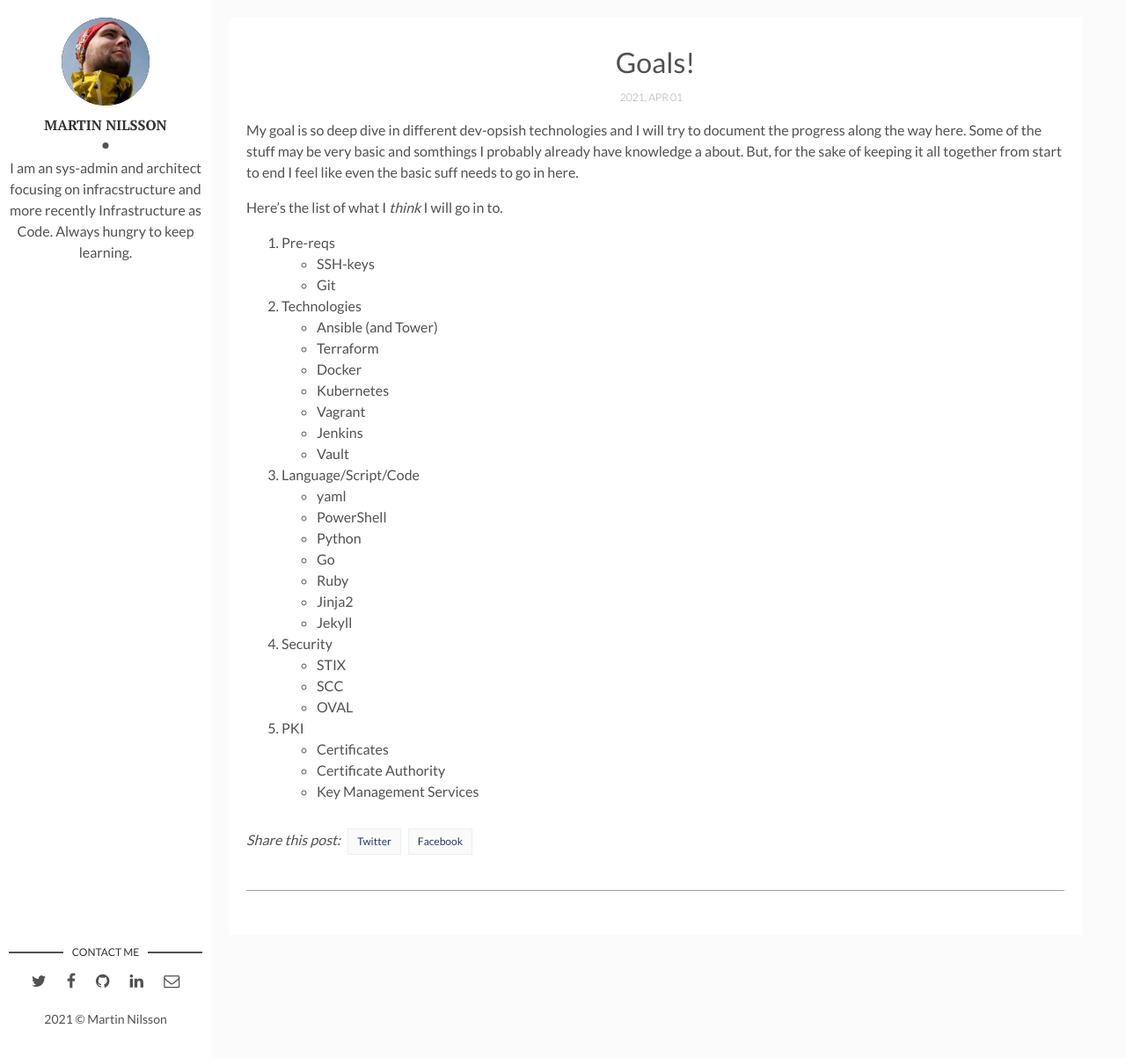
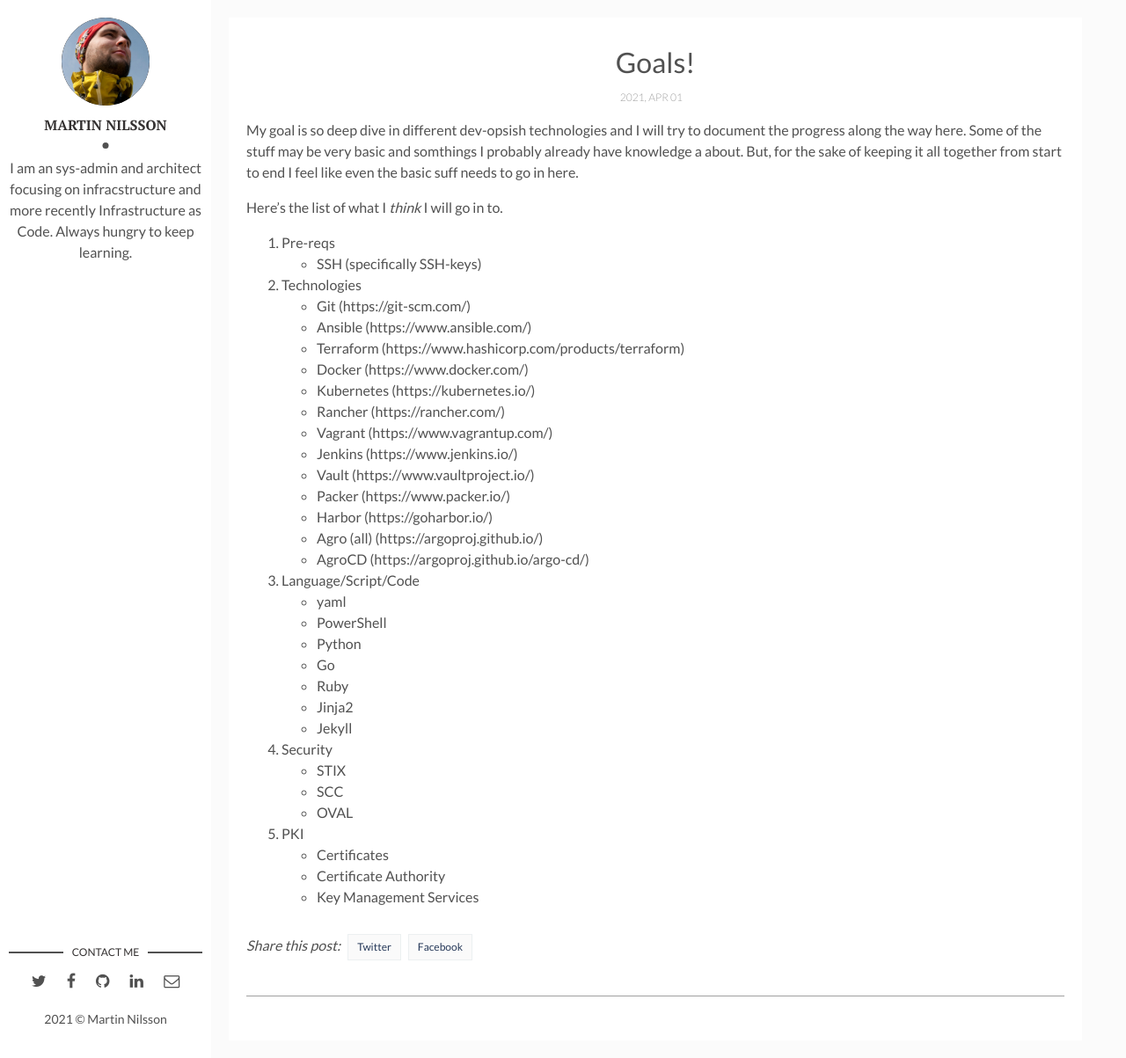
Before and after one commit to mytsk/my-development, a Jekyll site: the page built from _posts/2021-04-02-First-post-and-goals.markdown, in a window 1280 px wide and 1203 px high. Shown: the whole window at 88% size. Built offline with Jekyll 4.4.1, drawn with Linux system fonts in a browser that asks for light colours; comment, search, counter and statistics services are not loaded.

Commit message:
updated first post with new tech

```diff
--- a/_posts/2021-04-02-First-post-and-goals.markdown
+++ b/_posts/2021-04-02-First-post-and-goals.markdown
@@ -10,16 +10,23 @@ My goal is so deep dive in different dev-opsish technologies and I will try to d
 Here's the list of what I _think_ I will go in to.
 
 1. Pre-reqs
-* SSH-keys
-* Git
+* SSH (specifically SSH-keys)
+
 2. Technologies
-* Ansible (and Tower)
-* Terraform
-* Docker
-* Kubernetes
-* Vagrant
-* Jenkins
-* Vault
+* Git (https://git-scm.com/)
+* Ansible (https://www.ansible.com/)
+* Terraform (https://www.hashicorp.com/products/terraform)
+* Docker (https://www.docker.com/)
+* Kubernetes (https://kubernetes.io/)
+* Rancher (https://rancher.com/)
+* Vagrant (https://www.vagrantup.com/)
+* Jenkins (https://www.jenkins.io/)
+* Vault (https://www.vaultproject.io/)
+* Packer (https://www.packer.io/)
+* Harbor (https://goharbor.io/)
+* Agro (all) (https://argoproj.github.io/)
+* AgroCD (https://argoproj.github.io/argo-cd/)
+
 3. Language/Script/Code
 * yaml
 * PowerShell
@@ -28,10 +35,12 @@ Here's the list of what I _think_ I will go in to.
 * Ruby
 * Jinja2
 * Jekyll
+
 4. Security
 * STIX
 * SCC
 * OVAL
+
 5. PKI
 * Certificates
 * Certificate Authority
```
